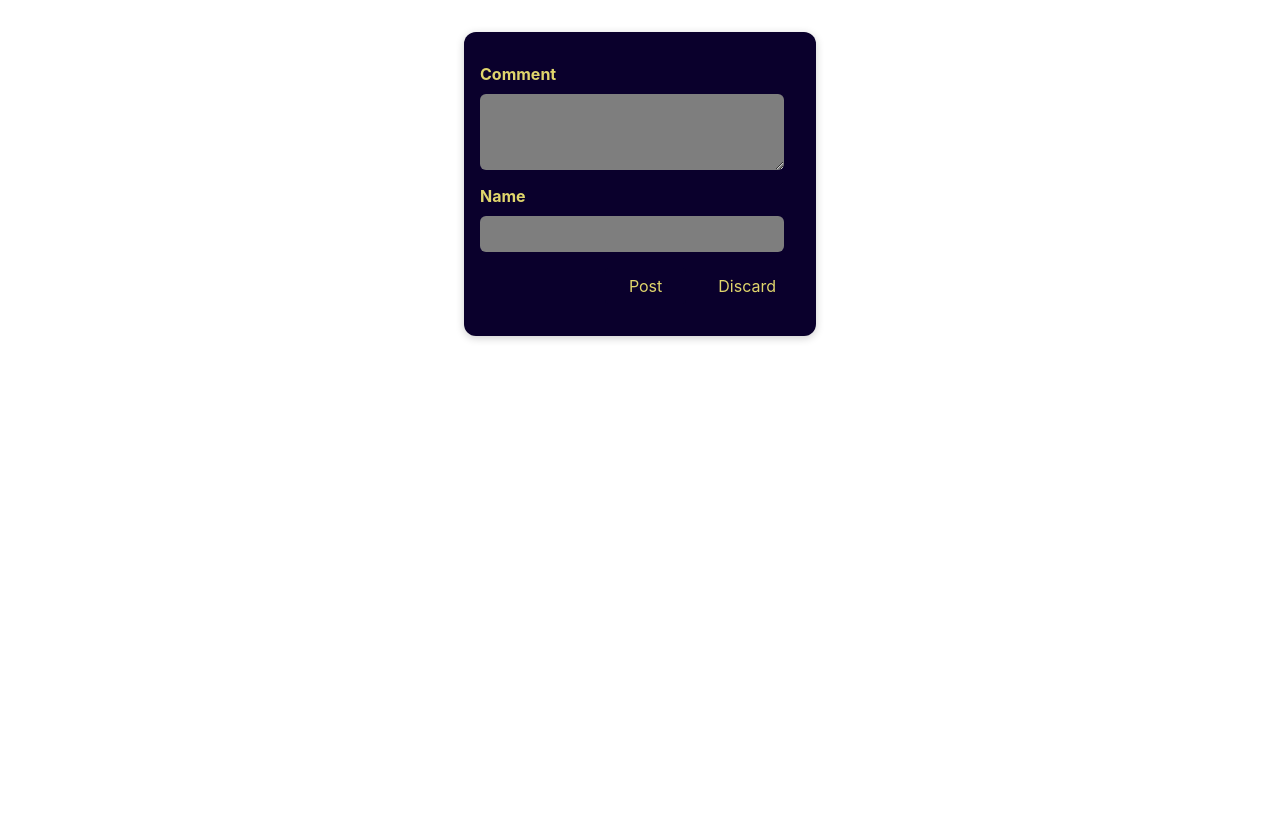
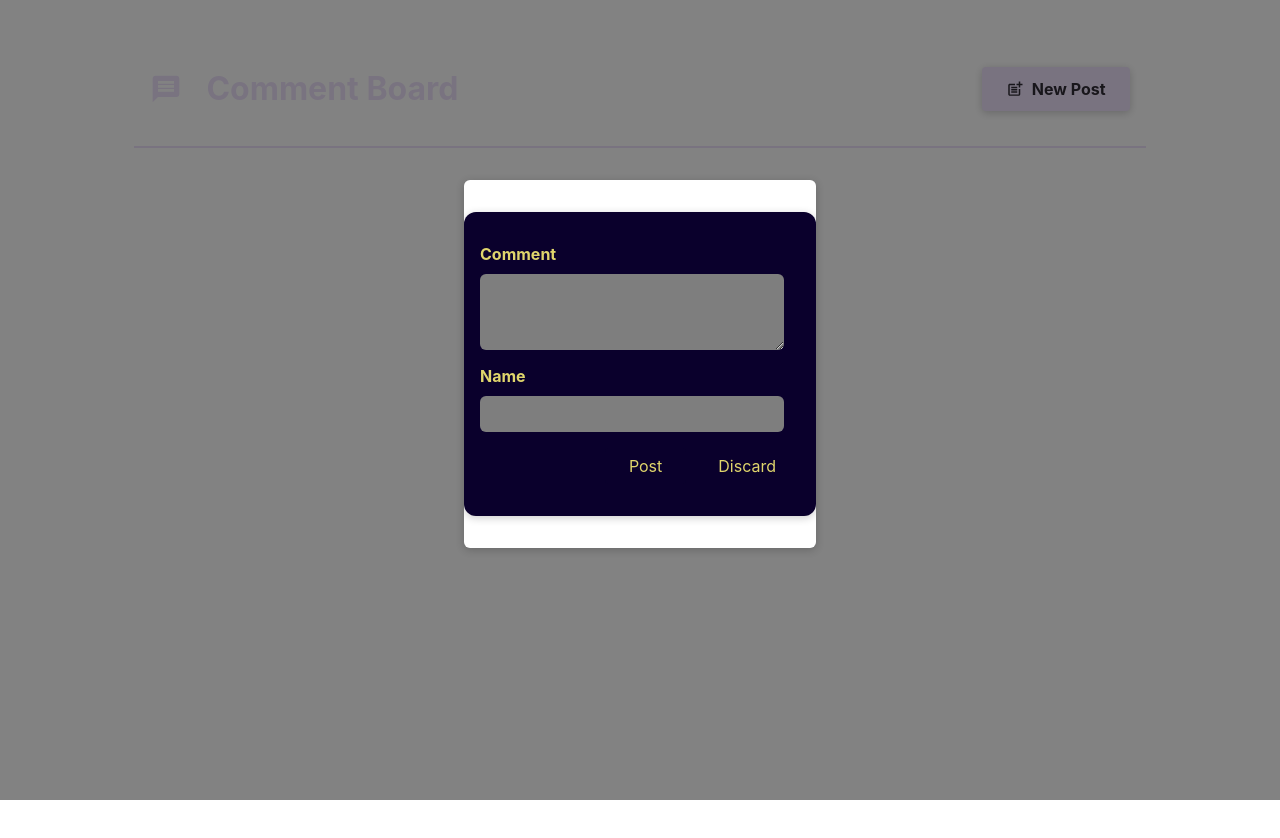
Before and after one commit to akankip1/tweet-react-app, a React (Vite) app: page /new-post in a window 1280 px wide. Built offline with nearby package versions, Linux system fonts and the light colour scheme.

Commit message:
nested routes

```diff
--- a/src/App.jsx
+++ /dev/null
@@ -1,26 +0,0 @@
-import './App.css'
-import MainHeader from './components/MainHeader'
-import PostList from './components/PostList'
-import { useState } from 'react';
-
-function App() {
-  const [ModalVisible,SetModalVisible]=useState(false);
-  function hideModal(){
-
-    SetModalVisible(false)
-}
-function showModal(){
-
-  SetModalVisible(true)
-}
-  return (
-    <>
-      <MainHeader showModal={showModal}/>
-      <main>
-      <PostList hideModal={hideModal} ModalVisible={ModalVisible}/>
-      </main>
-    </>
-  )
-}
-
-export default App
--- a/src/components/MainHeader.css
+++ b/src/components/MainHeader.css
@@ -29,6 +29,7 @@
     box-shadow: 0 2px 8px rgba(0, 0, 0, 0.2);
     cursor: pointer;
     font-weight: bold;
+    text-decoration: none;
   }
 
   .button:hover {
--- a/src/components/MainHeader.jsx
+++ b/src/components/MainHeader.jsx
@@ -1,6 +1,6 @@
 import './MainHeader.css'
 import {MdPostAdd, MdMessage} from 'react-icons/md'
-
+import {Link} from 'react-router-dom'
 export default function MainHeader(props){
     return(
     <>
@@ -11,10 +11,10 @@ export default function MainHeader(props){
         Comment Board
       </h1>
       <p>
-        <button className="button" onClick={props.showModal}>
+        <Link to='/new-post' className="button">
           <MdPostAdd size={18} />
           New Post
-        </button>
+        </Link>
       </p>
     </header>
     </>
--- a/src/components/PostList.jsx
+++ b/src/components/PostList.jsx
@@ -1,9 +1,7 @@
 import { useState,useEffect } from 'react';
-import Modal from './Modal';
-import NewPost from './NewPost';
 import Post from './Post'
 import './Post.css';
-export default function PostList(props){
+export default function PostList(){
     const [posts,SetPosts]=useState([])
     const [isFetching, setIsFetching]=useState(false)
     //UNCOMMENT BELOW FOR BACKEND CODE
@@ -32,13 +30,13 @@ export default function PostList(props){
     return(
     <>
 
-    {props.ModalVisible ? <Modal hideModal={props.hideModal}>
+    {/* {props.ModalVisible ? <Modal hideModal={props.hideModal}>
         <NewPost
         onCancel={props.hideModal}
         onAdd={addPost}
         />
         </Modal> :null
-        }
+        } */}
 
 
         {!isFetching && posts.length>0 && <ul className='ulist'>
--- a/src/components/NewPost.jsx
+++ b/src/routes/NewPost.jsx
@@ -1,4 +1,5 @@
-import './Post.css'
+import Modal from '../components/Modal';
+import '../components/Post.css'
 import { useState } from "react";
 export default function NewPost(props){
     const [bodytext,setBodyText]=useState('');
@@ -22,6 +23,7 @@ export default function NewPost(props){
         props.onCancel();
     }
     return(
+        <Modal>
         <form className="form" onSubmit={onSubmit}>
            <p>
             <label htmlFor="body">Comment</label>
@@ -36,5 +38,6 @@ export default function NewPost(props){
                 <button type='button'onClick={props.onCancel}>Discard</button>
             </p>
         </form>
+        </Modal>
     )
 }
--- /dev/null
+++ b/src/routes/Posts.jsx
@@ -0,0 +1,26 @@
+import '../App.css'
+import { Outlet } from 'react-router-dom';
+import PostList from '../components/PostList'
+import { useState } from 'react';
+
+function Posts() {
+//   const [ModalVisible,SetModalVisible]=useState(false);
+//   function hideModal(){
+
+//     SetModalVisible(false)
+// }
+// function showModal(){
+
+//   SetModalVisible(true)
+// }
+  return (
+    <>
+      <Outlet/>
+      <main>
+      <PostList />
+      </main>
+    </>
+  )
+}
+
+export default Posts
--- a/src/routes/RootLayout.jsx
+++ b/src/routes/RootLayout.jsx
@@ -1,6 +1,8 @@
 import MainHeader from '../components/MainHeader'
+import { Outlet } from 'react-router-dom'
 export default function RootLayout(){
     return(<>
     <MainHeader/>
+    <Outlet/>
     </>)
 }
```
Also changed, not shown: src/main.jsx (+10 -4 lines).
